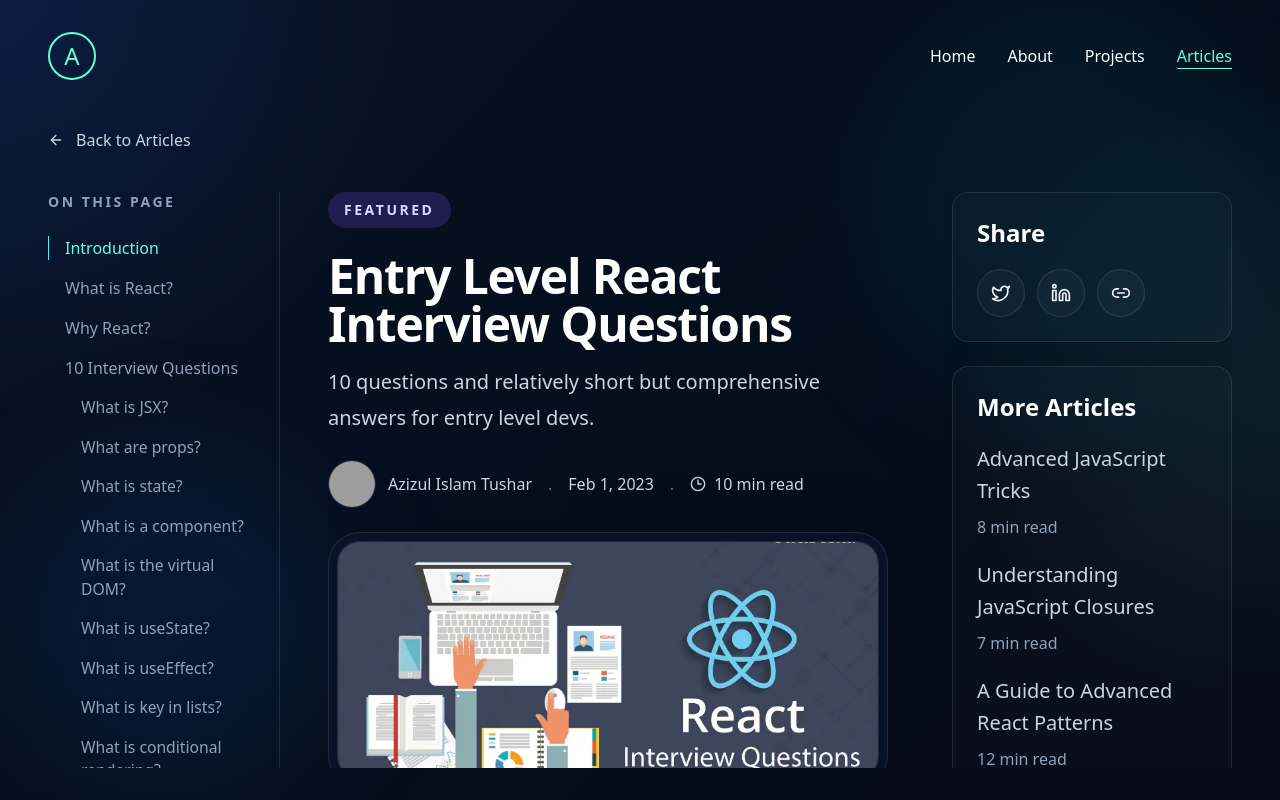
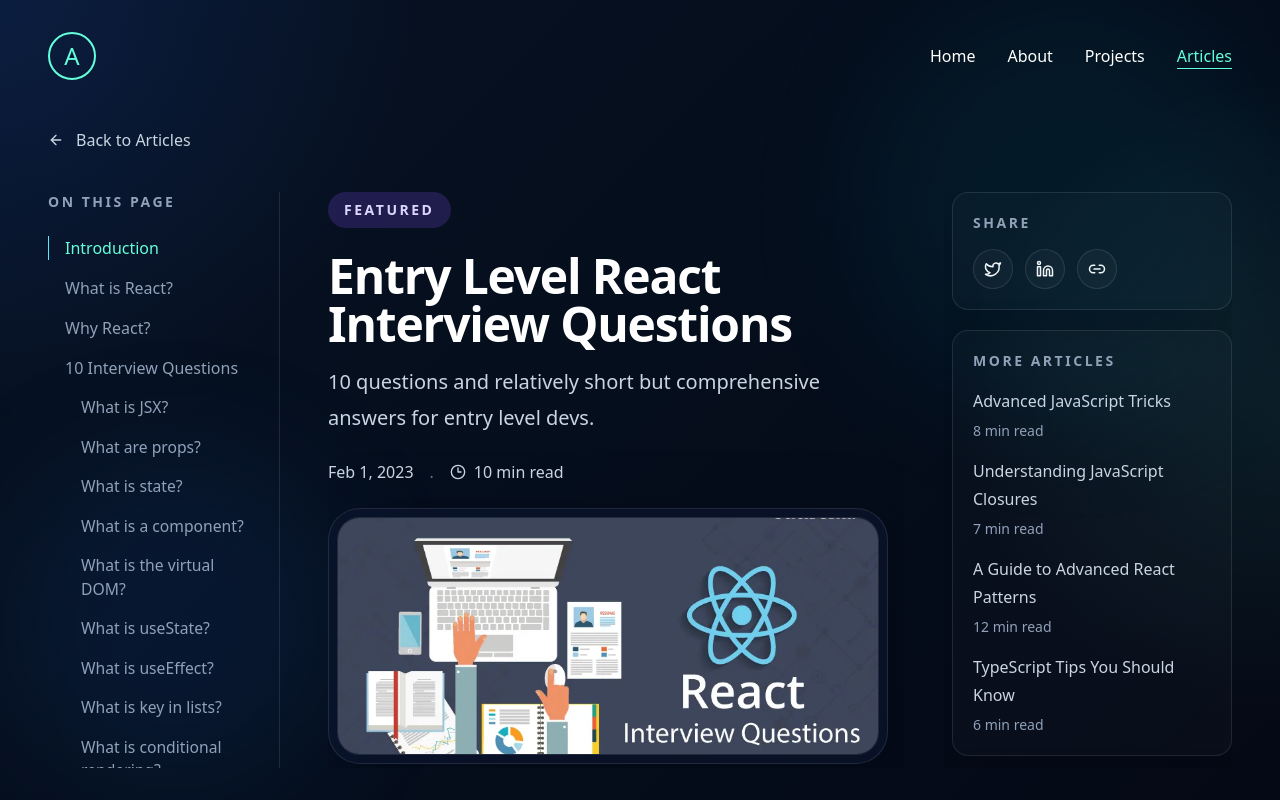
Before and after one commit to AIsTushar/my-website, a Next.js app: page /articles/entry-level-react-interview-questions in a window 1280 px wide. Built offline with nearby package versions, Linux system fonts and the light colour scheme; grey boxes are pictures that could not be loaded.

Commit message:
fixed the scroll bar issue.

```diff
--- a/src/app/articles/[slug]/page.js
+++ b/src/app/articles/[slug]/page.js
@@ -58,7 +58,7 @@
 
           <div
             id="article-scroll-container"
-            className="min-w-0 space-y-10 xl:min-h-0 xl:overflow-y-auto xl:scroll-smooth xl:pr-4 xl:overscroll-contain"
+            className="min-w-0 space-y-10 xl:min-h-0 xl:overflow-y-auto xl:scroll-smooth xl:pr-4 xl:overscroll-contain [scrollbar-width:none] [-ms-overflow-style:none] [&::-webkit-scrollbar]:hidden"
           >
             <ArticleHero article={article} />
             <ArticleContent sections={article.sections} />
--- a/src/components/articles/detail/ArticleHero.js
+++ b/src/components/articles/detail/ArticleHero.js
@@ -21,18 +21,6 @@
       </div>
 
       <div className="flex flex-wrap items-center gap-4 text-base text-slate-300">
-        <div className="flex items-center gap-3">
-          <Image
-            src={article.author.avatar}
-            alt={article.author.name}
-            width={48}
-            height={48}
-            className="h-12 w-12 rounded-full border border-white/10 object-cover"
-          />
-          <span>{article.author.name}</span>
-        </div>
-
-        <span className="hidden text-slate-500 sm:inline">.</span>
         <span>{article.publishDateLabel}</span>
         <span className="hidden text-slate-500 sm:inline">.</span>
 
--- a/src/components/articles/detail/ArticleSidebar.js
+++ b/src/components/articles/detail/ArticleSidebar.js
@@ -40,36 +40,38 @@
   }, [copied]);
 
   return (
-    <aside className="space-y-6 xl:h-full xl:overflow-y-auto xl:pl-2">
-      <div className="rounded-2xl border border-white/10 bg-white/[0.02] p-6 shadow-[0_18px_50px_rgba(2,8,23,0.18)]">
-        <h3 className="text-2xl font-semibold text-white">Share</h3>
+    <aside className="space-y-5 xl:h-full xl:overflow-y-auto xl:pl-2 xl:overscroll-contain [scrollbar-width:none] [-ms-overflow-style:none] [&::-webkit-scrollbar]:hidden">
+      <div className="rounded-2xl border border-white/10 bg-white/[0.02] p-5 shadow-[0_18px_50px_rgba(2,8,23,0.18)]">
+        <h3 className="text-sm font-semibold uppercase tracking-[0.18em] text-slate-400">
+          Share
+        </h3>
 
-        <div className="mt-5 flex flex-wrap gap-3">
+        <div className="mt-4 flex flex-wrap gap-3">
           <button
             type="button"
             aria-label="Share on Twitter"
             onClick={() => openShareWindow("twitter")}
-            className="flex h-12 w-12 cursor-pointer items-center justify-center rounded-full border border-white/10 bg-white/[0.03] text-slate-100 transition-colors duration-300 hover:border-cyan-300/15 hover:text-cyan-200"
+            className="flex h-10 w-10 cursor-pointer items-center justify-center rounded-full border border-white/10 bg-white/[0.03] text-slate-100 transition-colors duration-300 hover:border-cyan-300/15 hover:text-cyan-200"
           >
-            <Twitter className="h-5 w-5" />
+            <Twitter className="h-[18px] w-[18px]" />
           </button>
 
           <button
             type="button"
             aria-label="Share on LinkedIn"
             onClick={() => openShareWindow("linkedin")}
-            className="flex h-12 w-12 cursor-pointer items-center justify-center rounded-full border border-white/10 bg-white/[0.03] text-slate-100 transition-colors duration-300 hover:border-cyan-300/15 hover:text-cyan-200"
+            className="flex h-10 w-10 cursor-pointer items-center justify-center rounded-full border border-white/10 bg-white/[0.03] text-slate-100 transition-colors duration-300 hover:border-cyan-300/15 hover:text-cyan-200"
           >
-            <Linkedin className="h-5 w-5" />
+            <Linkedin className="h-[18px] w-[18px]" />
           </button>
 
           <button
             type="button"
             aria-label="Copy article link"
             onClick={copyLink}
-            className="flex h-12 w-12 cursor-pointer items-center justify-center rounded-full border border-white/10 bg-white/[0.03] text-slate-100 transition-colors duration-300 hover:border-cyan-300/15 hover:text-cyan-200"
+            className="flex h-10 w-10 cursor-pointer items-center justify-center rounded-full border border-white/10 bg-white/[0.03] text-slate-100 transition-colors duration-300 hover:border-cyan-300/15 hover:text-cyan-200"
           >
-            <Link2 className="h-5 w-5" />
+            <Link2 className="h-[18px] w-[18px]" />
           </button>
         </div>
 
@@ -78,18 +80,20 @@
         ) : null}
       </div>
 
-      <div className="rounded-2xl border border-white/10 bg-white/[0.02] p-6 shadow-[0_18px_50px_rgba(2,8,23,0.18)]">
-        <h3 className="text-2xl font-semibold text-white">More Articles</h3>
+      <div className="rounded-2xl border border-white/10 bg-white/[0.02] p-5 shadow-[0_18px_50px_rgba(2,8,23,0.18)]">
+        <h3 className="text-sm font-semibold uppercase tracking-[0.18em] text-slate-400">
+          More Articles
+        </h3>
 
-        <div className="mt-5 space-y-5">
+        <div className="mt-4 space-y-4">
           {relatedArticles.map((relatedArticle) => (
             <Link
               key={relatedArticle.slug}
               href={`/articles/${relatedArticle.slug}`}
               className="block text-slate-300 transition-colors duration-300 hover:text-white"
             >
-              <p className="text-xl leading-8">{relatedArticle.title}</p>
-              <p className="mt-2 text-base text-slate-400">
+              <p className="text-base leading-7">{relatedArticle.title}</p>
+              <p className="mt-1.5 text-sm text-slate-400">
                 {relatedArticle.readTime}
               </p>
             </Link>
@@ -97,14 +101,16 @@
         </div>
       </div>
 
-      <div className="rounded-2xl border border-white/10 bg-white/[0.02] p-6 shadow-[0_18px_50px_rgba(2,8,23,0.18)]">
-        <h3 className="text-2xl font-semibold text-white">Tags</h3>
+      <div className="rounded-2xl border border-white/10 bg-white/[0.02] p-5 shadow-[0_18px_50px_rgba(2,8,23,0.18)]">
+        <h3 className="text-sm font-semibold uppercase tracking-[0.18em] text-slate-400">
+          Tags
+        </h3>
 
-        <div className="mt-5 flex flex-wrap gap-3">
+        <div className="mt-4 flex flex-wrap gap-2.5">
           {article.tags.map((tag) => (
             <span
               key={tag}
-              className="rounded-full border border-white/10 bg-white/[0.03] px-4 py-2 text-base text-slate-300"
+              className="rounded-full border border-white/10 bg-white/[0.03] px-3.5 py-2 text-sm text-slate-300"
             >
               {tag}
             </span>
--- a/src/components/articles/detail/ArticleTableOfContents.js
+++ b/src/components/articles/detail/ArticleTableOfContents.js
@@ -75,7 +75,7 @@
   };
 
   return (
-    <aside className="hidden xl:block xl:h-full xl:overflow-y-auto xl:pr-2">
+    <aside className="hidden xl:block xl:h-full xl:overflow-y-auto xl:pr-2 xl:overscroll-contain [scrollbar-width:none] [-ms-overflow-style:none] [&::-webkit-scrollbar]:hidden">
       <div className="border-r border-white/10 pr-8">
         <p className="text-sm font-semibold uppercase tracking-[0.18em] text-slate-400">
           On this page
```
